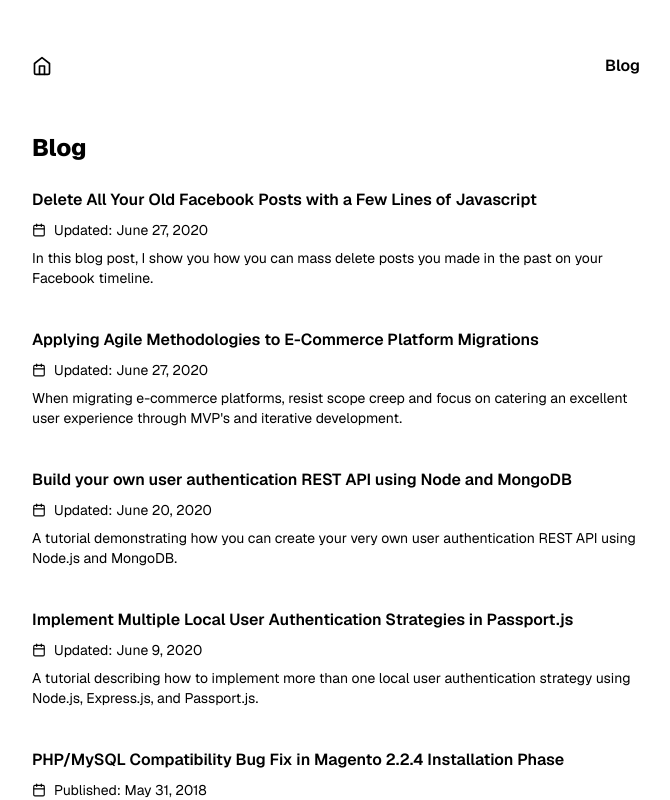
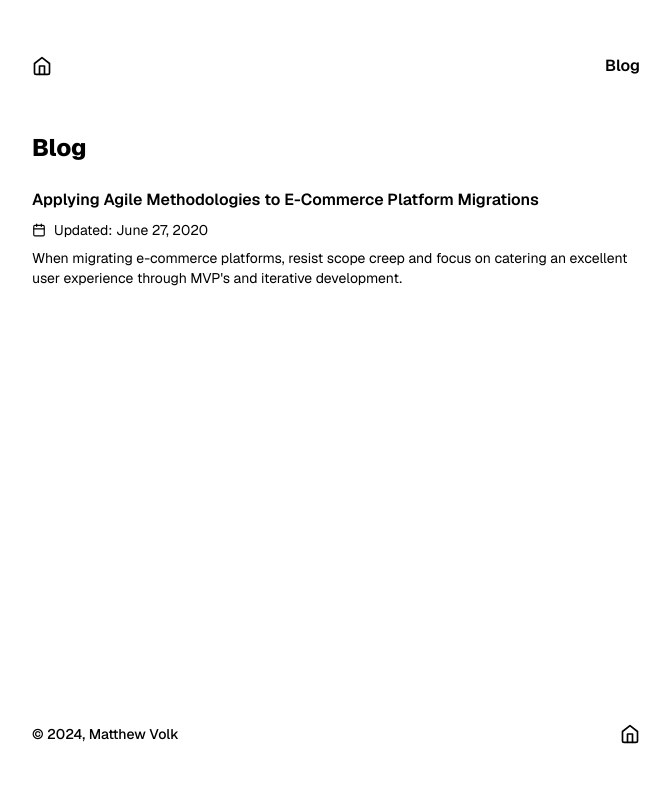
Before and after one commit to matthewvolk/me, a Next.js app: page /blog in a window 1280 px wide. Shown: the top 800 px of the page, without its empty margins (304-974 px from the left). Built offline with nearby package versions, Linux system fonts and the light colour scheme.

Commit message:
feat(blog): add ability to hide posts (#44)

```diff
--- a/src/app/blog/blogs.ts
+++ b/src/app/blog/blogs.ts
@@ -13,6 +13,7 @@ const FrontMatterSchema = z.object({
   description: z.string(),
   published: z.string(),
   updated: z.string().optional(),
+  hidden: z.boolean().optional(),
 });
 
 export const blogs = contentSourceFileNames.map((contentSourceFileName) => {
--- a/src/app/blog/page.tsx
+++ b/src/app/blog/page.tsx
@@ -13,7 +13,10 @@ const Blog = () => (
     <section className="flex flex-col gap-2">
       <h1 className="text-2xl font-extrabold">Blog</h1>
 
-      {blogs.sort(latestFirst).map((blog, i) => (
+      {blogs
+        .sort(latestFirst)
+        .filter((blog) => !blog.hidden)
+        .map((blog, i) => (
           <Link
             className="-mx-4 rounded-md p-4 hover:bg-gray-200/75"
             href={blog.path}
--- a/src/app/page.tsx
+++ b/src/app/page.tsx
@@ -194,6 +194,7 @@ const Home = () => {
 
         {blogs
           .sort(latestFirst)
+          .filter((blog) => !blog.hidden)
           .slice(0, 2)
           .map((blog) => (
             <Link
--- a/src/content/bug-identified-in-magento-2-2-4-installation-phase.mdx
+++ b/src/content/bug-identified-in-magento-2-2-4-installation-phase.mdx
@@ -4,6 +4,7 @@ description:
   In this blog post, I explore a bug identified when connecting Magento 2.2.4 to a MySQL 8.0.11
   database using PHP version 7.0.40.
 published: May 31, 2018
+hidden: true
 ---
 
 Recently I ran into a frustrating issue in the Magento 2.2.4 installation phase where you connect
--- a/src/content/delete-facebook-posts-with-javascript.mdx
+++ b/src/content/delete-facebook-posts-with-javascript.mdx
@@ -5,6 +5,7 @@ description:
   timeline.
 published: Oct 17, 2018
 updated: Jun 27, 2020
+hidden: true
 ---
 
 ## Intro
--- a/src/content/implement-multiple-local-user-authentication-strategies-in-passport-js.mdx
+++ b/src/content/implement-multiple-local-user-authentication-strategies-in-passport-js.mdx
@@ -5,6 +5,7 @@ description:
   Node.js, Express.js, and Passport.js.
 published: Aug 07, 2018
 updated: Jun 09, 2020
+hidden: true
 ---
 
 ## Introduction
--- a/src/content/user-auth.mdx
+++ b/src/content/user-auth.mdx
@@ -5,6 +5,7 @@ description:
   Node.js and MongoDB.
 published: Apr 07, 2018
 updated: Jun 20, 2020
+hidden: true
 ---
 
 ## Project Introduction
```
Lines whose indentation alone changed are shown as unchanged.
